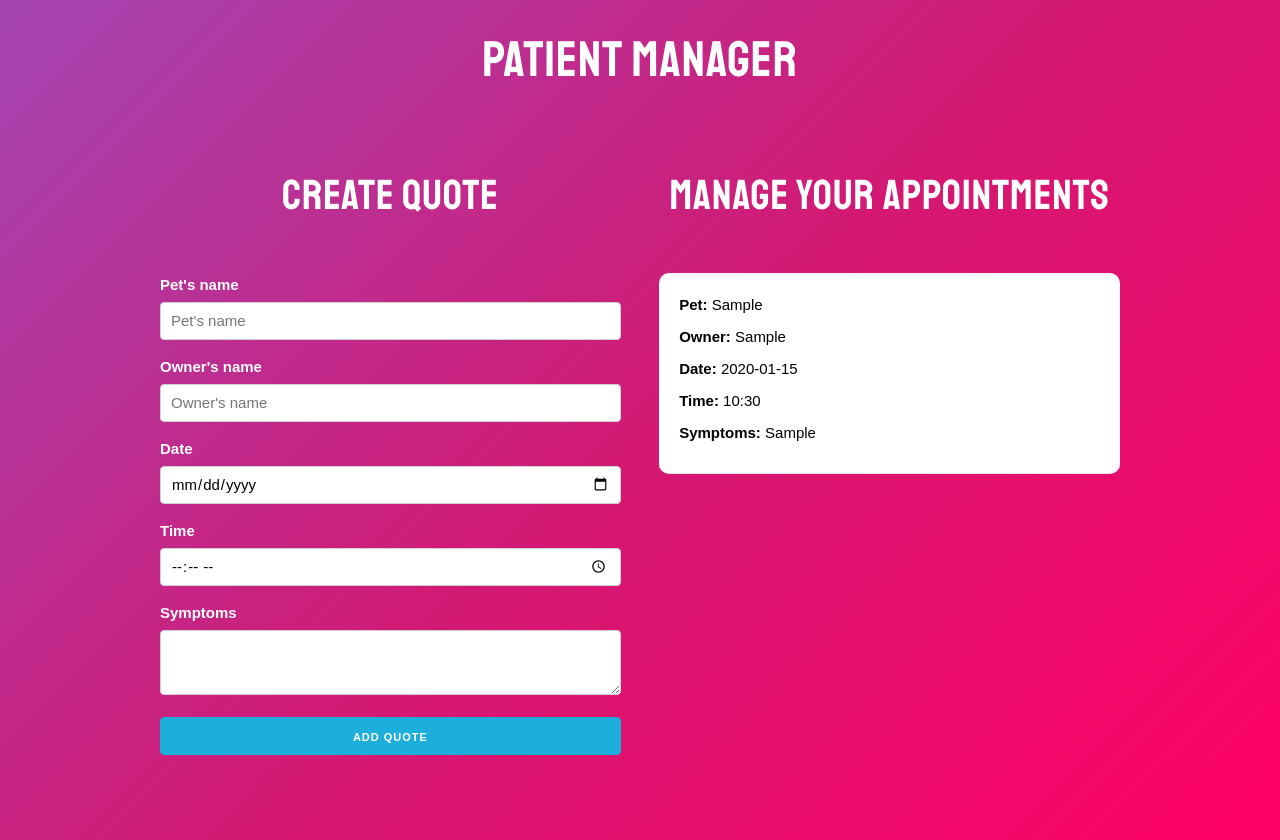
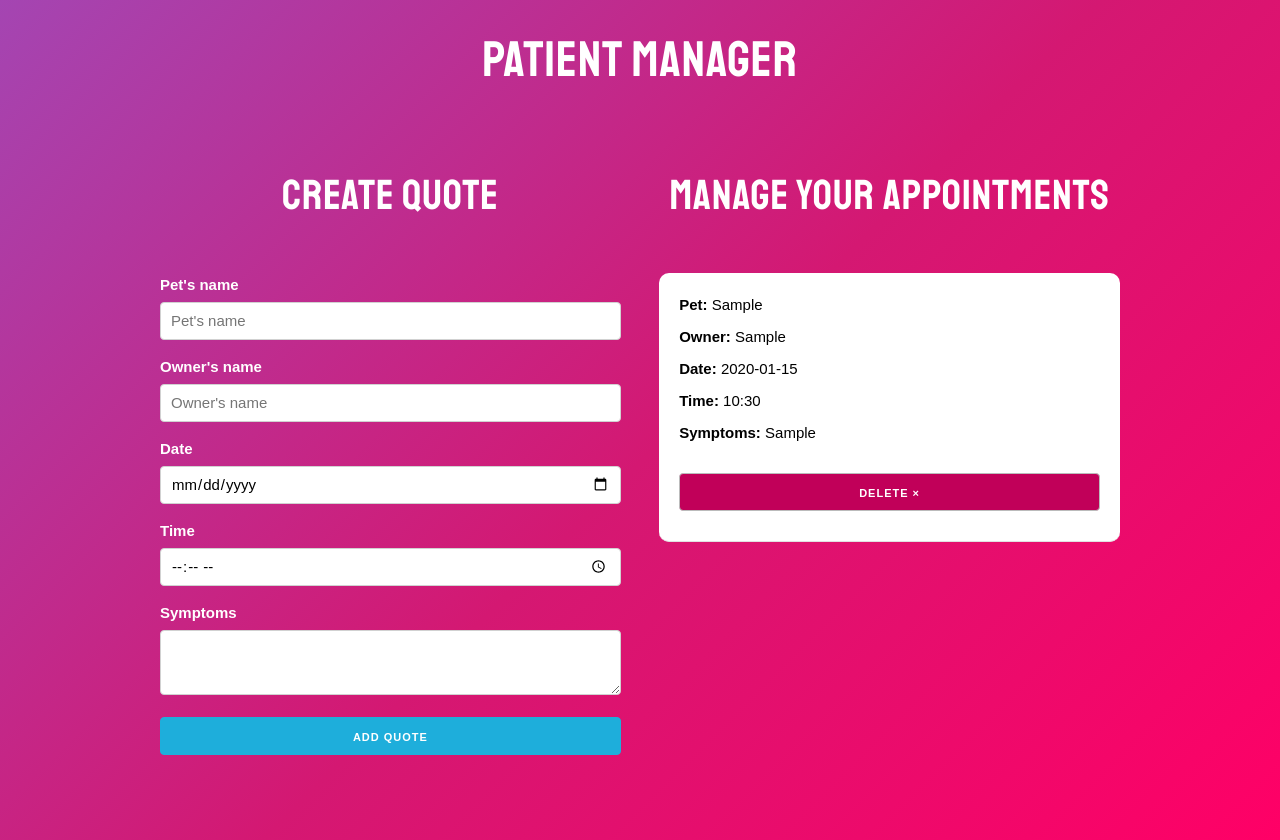
Before and after one commit to Francisco28/quotes_react, a React (Create React App) app: page / in a window 1280 px wide. Both pictures are taken after typing "Sample", "Sample", "2020-01-15", "10:30", "Sample" into the empty fields and a click on the button "ADD QUOTE". Built offline with nearby package versions, Linux system fonts and the light colour scheme.

Commit message:
deleting quotes

```diff
--- a/src/App.js
+++ b/src/App.js
@@ -17,6 +17,12 @@ function App() {
     ])
   }
 
+  //function that removes an quote by its "id"
+  const deleteQuote = id => {
+      const newQuotes = quotes.filter(quote => quote.id !== id);
+      saveQuotes(newQuotes);
+  }
+
   return (
     <Fragment>
       <h1>Patient Manager</h1>
@@ -34,6 +40,7 @@ function App() {
                 <Quote
                   key = {quote.id}
                   quote = {quote}
+                  deleteQuote = {deleteQuote}
                 />
               ))}
           </div>
--- a/src/components/Quote.js
+++ b/src/components/Quote.js
@@ -1,12 +1,17 @@
 import React from 'react';
 
-const Quote = ({quote}) => (
+const Quote = ({quote, deleteQuote}) => (
     <div className="cita">
         <p>Pet: <span>{quote.pet}</span></p>
         <p>Owner: <span>{quote.owner}</span></p>
         <p>Date: <span>{quote.date}</span></p>
         <p>Time: <span>{quote.hour}</span></p>
         <p>Symptoms: <span>{quote.symptoms}</span></p>
+
+        <button
+            className="button eliminar u-full-width"
+            onClick={ () => deleteQuote(quote.id) }
+        >Delete &times;</button>
     </div>
 );
 
```
